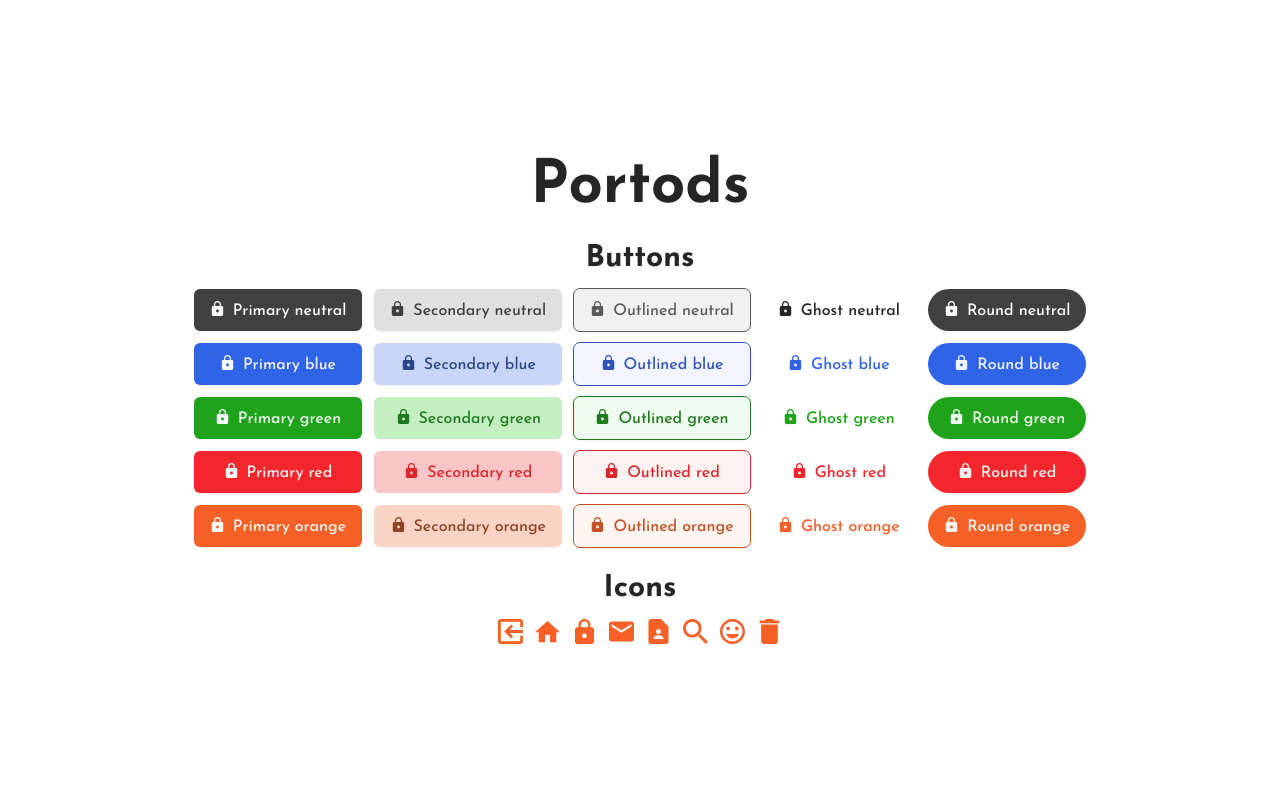
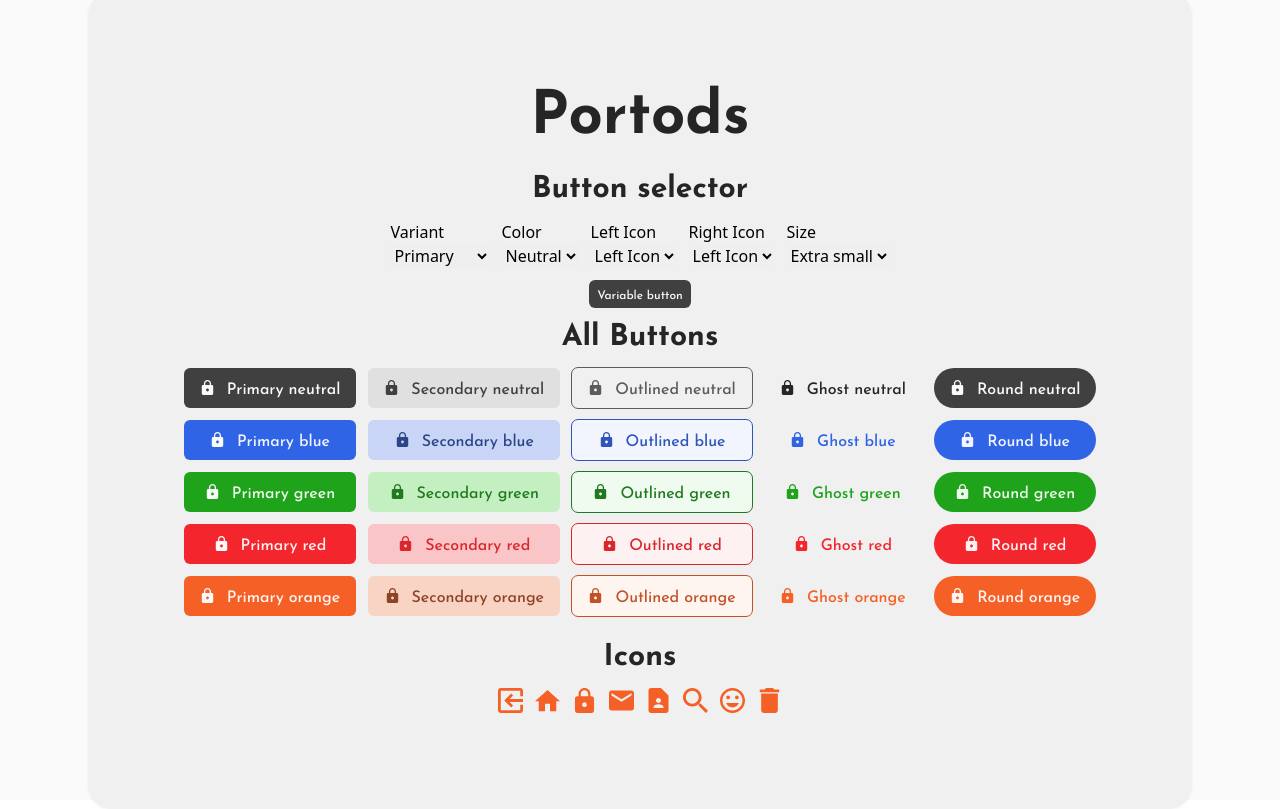
Before and after one commit to TheFlyingWhale/portods, a React (Create React App) app: page / in a window 1280 px wide. Built offline with nearby package versions, Linux system fonts and the light colour scheme.

Commit message:
add sizes to buttons

```diff
--- a/src/App.tsx
+++ b/src/App.tsx
@@ -5,8 +5,8 @@ import ShowcaseIcons from "./showCase/ShowcaseIcons";
 
 const App = () => {
     return (
-        <VStack className="bg-slate-200 h-screen justify-center items-center">
-            <VStack className="w-1/2 h-1/2 bg-white justify-center items-center rounded-3xl drop-shadow-sm gap-6">
+        <VStack className="bg-neutral-100 h-screen justify-center items-center">
+            <VStack className=" bg-neutral-150 justify-center items-center rounded-3xl drop-shadow-sm gap-6 p-24">
                 <Heading className="text-6xl">Portods</Heading>
                 <ShowcaseButtons />
                 <ShowcaseIcons />
--- a/src/components/form/Button.tsx
+++ b/src/components/form/Button.tsx
@@ -4,22 +4,81 @@ import IconContainer from "../icons/IconContainer";
 import { HStack, Text } from "../";
 
 /* To do:
-    rewrite to handle different sizes
     smarter way to handle colors and variants
  */
+
+const BORDER_RADIUS = "rounded-md";
+const FONT = "font-primary font-medium";
+const SIZE_EXTRA_SMALL = `px-2 py-1.5 text-xs`;
+const SIZE_SMALL = `px-3 py-2 text-sm`;
+const SIZE_MEDIUM = `px-4 py-2.5 text-base`;
+const SIZE_LARGE = `px-5 py-3 text-xl`;
+const ICON_SIZE_EXTRA_SMALL = 10;
+const ICON_SIZE_SMALL = 13;
+const ICON_SIZE_MEDIUM = 15;
+const ICON_SIZE_LARGE = 20;
+const GAP_SIZE_EXTRA_SMALL = `gap-2`;
+const GAP_SIZE_SMALL = `gap-2`;
+const GAP_SIZE_MEDIUM = `gap-3`;
+const GAP_SIZE_LARGE = `gap-4`;
+
+const getButtonSize = (size: ButtonSize) => {
+    if (size === "xs") return SIZE_EXTRA_SMALL;
+
+    if (size === "sm") return SIZE_SMALL;
+
+    if (size === "lg") return SIZE_LARGE;
+
+    return SIZE_MEDIUM;
+};
+
+const getIconSize = (size: ButtonSize) => {
+    if (size === "xs") return ICON_SIZE_EXTRA_SMALL;
+
+    if (size === "sm") return ICON_SIZE_SMALL;
+
+    if (size === "lg") return ICON_SIZE_LARGE;
+
+    return ICON_SIZE_MEDIUM;
+};
+
+const getGapSize = (size: ButtonSize) => {
+    if (size === "xs") return GAP_SIZE_EXTRA_SMALL;
+
+    if (size === "sm") return GAP_SIZE_SMALL;
+
+    if (size === "lg") return GAP_SIZE_LARGE;
+
+    return GAP_SIZE_MEDIUM;
+};
+
+export type ButtonVariant =
+    | "primary"
+    | "secondary"
+    | "outlined"
+    | "ghost"
+    | "round"
+    | undefined;
+
+export type ButtonColor =
+    | "neutral"
+    | "blue"
+    | "green"
+    | "red"
+    | "orange"
+    | undefined;
+
+export type ButtonSize = "xs" | "sm" | "md" | "lg" | undefined;
 
 interface ButtonProps {
     children: React.ReactNode;
     className?: string;
-    variant?: "primary" | "secondary" | "outlined" | "ghost" | "round";
-    color?: "neutral" | "blue" | "green" | "red" | "orange";
+    variant?: ButtonVariant;
+    color?: ButtonColor;
     leftIcon?: React.ReactNode;
     rightIcon?: React.ReactNode;
+    size?: ButtonSize;
 }
-
-const PADDING = "px-4 pt-2.5 pb-3";
-const BORDER_RADIUS = "rounded-md";
-const FONT = "font-primary font-medium";
 
 const Button: React.FC<ButtonProps> = ({
     children,
@@ -28,6 +87,7 @@ const Button: React.FC<ButtonProps> = ({
     color = "neutral",
     leftIcon,
     rightIcon,
+    size = "md",
 }) => {
     if (variant === "secondary")
         return (
@@ -36,6 +96,7 @@ const Button: React.FC<ButtonProps> = ({
                 rightIcon={rightIcon}
                 className={className}
                 color={color}
+                size={size}
             >
                 {children}
             </Secondary>
@@ -48,6 +109,7 @@ const Button: React.FC<ButtonProps> = ({
                 rightIcon={rightIcon}
                 className={className}
                 color={color}
+                size={size}
             >
                 {children}
             </Outlined>
@@ -60,6 +122,7 @@ const Button: React.FC<ButtonProps> = ({
                 rightIcon={rightIcon}
                 className={className}
                 color={color}
+                size={size}
             >
                 {children}
             </Ghost>
@@ -72,6 +135,7 @@ const Button: React.FC<ButtonProps> = ({
                 rightIcon={rightIcon}
                 className={className}
                 color={color}
+                size={size}
             >
                 {children}
             </Round>
@@ -83,6 +147,7 @@ const Button: React.FC<ButtonProps> = ({
             rightIcon={rightIcon}
             className={className}
             color={color}
+            size={size}
         >
             {children}
         </Primary>
@@ -97,6 +162,7 @@ const Primary: React.FC<ButtonProps> = ({
     color = "neutral",
     leftIcon,
     rightIcon,
+    size = "md",
 }) => {
     const getColorClasses = (color: string) => {
         switch (color) {
@@ -116,20 +182,30 @@ const Primary: React.FC<ButtonProps> = ({
     return (
         <button
             className={twMerge(
-                `${getColorClasses(
-                    color
-                )} ${PADDING} ${BORDER_RADIUS} ${FONT} ${className}`
+                `${getColorClasses(color)} ${getButtonSize(
+                    size
+                )} ${BORDER_RADIUS} ${FONT} ${className}`
             )}
         >
-            <HStack className="justify-center items-center gap-2 whitespace-nowrap">
+            <HStack
+                className={`justify-center items-center whitespace-nowrap ${getGapSize(
+                    size
+                )}`}
+            >
                 {leftIcon && (
-                    <IconContainer className="fill-neutral-100" size={15}>
+                    <IconContainer
+                        className="fill-neutral-100"
+                        size={getIconSize(size)}
+                    >
                         {leftIcon}
                     </IconContainer>
                 )}
                 <Text className={`leading-none mt-1`}>{children}</Text>
                 {rightIcon && (
-                    <IconContainer className="fill-neutral-100" size={15}>
+                    <IconContainer
+                        className="fill-neutral-100"
+                        size={getIconSize(size)}
+                    >
                         {rightIcon}
                     </IconContainer>
                 )}
@@ -144,6 +220,7 @@ const Secondary: React.FC<ButtonProps> = ({
     color = "neutral",
     leftIcon,
     rightIcon,
+    size = "md",
 }) => {
     const [isMouseOver, setIsMouseOver] = useState(false);
     const [isMouseDown, setIsMouseDown] = useState(false);
@@ -211,24 +288,34 @@ const Secondary: React.FC<ButtonProps> = ({
     return (
         <button
             className={twMerge(
-                `${getColorClasses(
-                    color
-                )} ${PADDING} ${BORDER_RADIUS} ${FONT} ${className}`
+                `${getColorClasses(color)} ${getButtonSize(
+                    size
+                )} ${BORDER_RADIUS} ${FONT} ${className}`
             )}
             onMouseOver={() => setIsMouseOver(true)}
             onMouseLeave={() => setIsMouseOver(false)}
             onMouseDown={() => setIsMouseDown(true)}
             onMouseUp={() => setIsMouseDown(false)}
         >
-            <HStack className="justify-center items-center gap-2 whitespace-nowrap">
+            <HStack
+                className={`justify-center items-center whitespace-nowrap ${getGapSize(
+                    size
+                )}`}
+            >
                 {leftIcon && (
-                    <IconContainer className={getIconFill(color)} size={15}>
+                    <IconContainer
+                        className={getIconFill(color)}
+                        size={getIconSize(size)}
+                    >
                         {leftIcon}
                     </IconContainer>
                 )}
                 <Text className="leading-none mt-1">{children}</Text>
                 {rightIcon && (
-                    <IconContainer className={getIconFill(color)} size={15}>
+                    <IconContainer
+                        className={getIconFill(color)}
+                        size={getIconSize(size)}
+                    >
                         {rightIcon}
                     </IconContainer>
                 )}
@@ -243,6 +330,7 @@ const Outlined: React.FC<ButtonProps> = ({
     color = "neutral",
     leftIcon,
     rightIcon,
+    size = "md",
 }) => {
     const [isMouseOver, setIsMouseOver] = useState(false);
     const [isMouseDown, setIsMouseDown] = useState(false);
@@ -344,24 +432,34 @@ const Outlined: React.FC<ButtonProps> = ({
     return (
         <button
             className={twMerge(
-                `${getColorClasses(
-                    color
-                )} ${PADDING} ${BORDER_RADIUS} ${FONT} ${className}`
+                `${getColorClasses(color)} ${getButtonSize(
+                    size
+                )} ${BORDER_RADIUS} ${FONT} ${className}`
             )}
             onMouseOver={() => setIsMouseOver(true)}
             onMouseLeave={() => setIsMouseOver(false)}
             onMouseDown={() => setIsMouseDown(true)}
             onMouseUp={() => setIsMouseDown(false)}
         >
-            <HStack className="justify-center items-center gap-2 whitespace-nowrap">
+            <HStack
+                className={`justify-center items-center whitespace-nowrap ${getGapSize(
+                    size
+                )}`}
+            >
                 {leftIcon && (
-                    <IconContainer className={getIconFill(color)} size={15}>
+                    <IconContainer
+                        className={getIconFill(color)}
+                        size={getIconSize(size)}
+                    >
                         {leftIcon}
                     </IconContainer>
                 )}
                 <Text className="leading-none mt-1">{children}</Text>
                 {rightIcon && (
-                    <IconContainer className={getIconFill(color)} size={15}>
+                    <IconContainer
+                        className={getIconFill(color)}
+                        size={getIconSize(size)}
+                    >
                         {rightIcon}
                     </IconContainer>
                 )}
@@ -376,6 +474,7 @@ const Ghost: React.FC<ButtonProps> = ({
     color = "neutral",
     leftIcon,
     rightIcon,
+    size = "md",
 }) => {
     const [isMouseOver, setIsMouseOver] = useState(false);
     const [isMouseDown, setIsMouseDown] = useState(false);
@@ -443,24 +542,34 @@ const Ghost: React.FC<ButtonProps> = ({
     return (
         <button
             className={twMerge(
-                `${getColorClasses(
-                    color
-                )} ${PADDING} ${BORDER_RADIUS} ${FONT} ${className}`
+                `${getColorClasses(color)} ${getButtonSize(
+                    size
+                )} ${BORDER_RADIUS} ${FONT} ${className}`
             )}
             onMouseOver={() => setIsMouseOver(true)}
             onMouseLeave={() => setIsMouseOver(false)}
             onMouseDown={() => setIsMouseDown(true)}
             onMouseUp={() => setIsMouseDown(false)}
         >
-            <HStack className="justify-center items-center gap-2 whitespace-nowrap">
+            <HStack
+                className={`justify-center items-center whitespace-nowrap ${getGapSize(
+                    size
+                )}`}
+            >
                 {leftIcon && (
-                    <IconContainer className={getIconFill(color)} size={15}>
+                    <IconContainer
+                        className={getIconFill(color)}
+                        size={getIconSize(size)}
+                    >
                         {leftIcon}
                     </IconContainer>
                 )}
                 <Text className="leading-none mt-1">{children}</Text>
                 {rightIcon && (
-                    <IconContainer className={getIconFill(color)} size={15}>
+                    <IconContainer
+                        className={getIconFill(color)}
+                        size={getIconSize(size)}
+                    >
                         {rightIcon}
                     </IconContainer>
                 )}
@@ -475,6 +584,7 @@ const Round: React.FC<ButtonProps> = ({
     color = "neutral",
     leftIcon,
     rightIcon,
+    size = "md",
 }) => {
     const [isMouseOver, setIsMouseOver] = useState(false);
     const [isMouseDown, setIsMouseDown] = useState(false);
@@ -542,24 +652,34 @@ const Round: React.FC<ButtonProps> = ({
     return (
         <button
             className={twMerge(
-                `${getColorClasses(
-                    color
-                )} ${PADDING} ${FONT} rounded-full ${className}`
+                `${getColorClasses(color)} ${getButtonSize(
+                    size
+                )} ${FONT} rounded-full ${className}`
             )}
             onMouseOver={() => setIsMouseOver(true)}
             onMouseLeave={() => setIsMouseOver(false)}
             onMouseDown={() => setIsMouseDown(true)}
             onMouseUp={() => setIsMouseDown(false)}
         >
-            <HStack className="justify-center items-center gap-2 whitespace-nowrap">
+            <HStack
+                className={`justify-center items-center whitespace-nowrap ${getGapSize(
+                    size
+                )}`}
+            >
                 {leftIcon && (
-                    <IconContainer className={getIconFill(color)} size={15}>
+                    <IconContainer
+                        className={getIconFill(color)}
+                        size={getIconSize(size)}
+                    >
                         {leftIcon}
                     </IconContainer>
                 )}
                 <Text className="leading-none mt-1">{children}</Text>
                 {rightIcon && (
-                    <IconContainer className={getIconFill(color)} size={15}>
+                    <IconContainer
+                        className={getIconFill(color)}
+                        size={getIconSize(size)}
+                    >
                         {rightIcon}
                     </IconContainer>
                 )}
--- a/src/showCase/ShowcaseButtons.tsx
+++ b/src/showCase/ShowcaseButtons.tsx
@@ -1,10 +1,150 @@
-import React from "react";
-import { Button, Heading, HStack, IconLock, VStack } from "../components";
+import React, { useState } from "react";
+import {
+    Button,
+    Heading,
+    HStack,
+    IconHome,
+    IconLock,
+    Label,
+    VStack,
+} from "../components";
+import {
+    ButtonVariant,
+    ButtonColor,
+    ButtonSize,
+} from "../components/form/Button";
 
 const ShowcaseButtons: React.FC = () => {
     return (
         <VStack className="gap-3 items-center">
-            <Heading as="h2">Buttons</Heading>
+            <ButtonSelector />
+            <AllButtons />
+        </VStack>
+    );
+};
+
+export default ShowcaseButtons;
+
+const ButtonSelector = () => {
+    const [variant, setVariant] = useState<ButtonVariant>(undefined);
+    const [color, setColor] = useState<ButtonColor>(undefined);
+    const [leftIcon, setLeftIcon] = useState<string>("");
+    const [rightIcon, setRightIcon] = useState<string>("");
+    const [size, setSize] = useState<ButtonSize>("xs");
+
+    const IconSelector = ({
+        onChange,
+        id,
+        name,
+    }: {
+        onChange: (event) => void;
+        id: string;
+        name: string;
+    }) => {
+        return (
+            <select
+                id={id}
+                name={name}
+                onChange={(e) => onChange(e.target.value)}
+            >
+                <option value="">Left Icon</option>
+                <option value="home">Home</option>
+            </select>
+        );
+    };
+
+    return (
+        <>
+            <Heading as="h2">Button selector</Heading>
+            <HStack className="gap-3">
+                <VStack>
+                    <Label htmlFor="variant">Variant</Label>
+                    <select
+                        id="variant"
+                        name="variant"
+                        onChange={(e) =>
+                            setVariant(e.target.value as ButtonVariant)
+                        }
+                    >
+                        <option value="primary">Primary</option>
+                        <option value="secondary">Secondary</option>
+                        <option value="outlined">Outlined</option>
+                        <option value="ghost">Ghost</option>
+                        <option value="round">Round</option>
+                    </select>
+                </VStack>
+                <VStack>
+                    <Label htmlFor="color">Color</Label>
+                    <select
+                        id="color"
+                        name="color"
+                        onChange={(e) =>
+                            setColor(e.target.value as ButtonColor)
+                        }
+                    >
+                        <option value="neutral">Neutral</option>
+                        <option value="blue">Blue</option>
+                        <option value="green">Green</option>
+                        <option value="red">Red</option>
+                        <option value="orange">Orange</option>
+                    </select>
+                </VStack>
+                <VStack>
+                    <Label htmlFor="leftIcon">Left Icon</Label>
+                    <IconSelector
+                        name="leftIcon"
+                        id="leftIcon"
+                        onChange={(value) => setLeftIcon(value)}
+                    />
+                </VStack>
+                <VStack>
+                    <Label htmlFor="rightIcon">Right Icon</Label>
+                    <IconSelector
+                        name="rightIcon"
+                        id="rightIcon"
+                        onChange={(value) => setRightIcon(value)}
+                    />
+                </VStack>
+                <VStack>
+                    <Label htmlFor="size">Size</Label>
+                    <select
+                        id="size"
+                        name="size"
+                        onChange={(e) => setSize(e.target.value as ButtonSize)}
+                    >
+                        <option value="xs">Extra small</option>
+                        <option value="sm">Small</option>
+                        <option value="md">Medium</option>
+                        <option value="lg">Large</option>
+                    </select>
+                </VStack>
+            </HStack>
+            <Button
+                variant={variant}
+                color={color}
+                leftIcon={getIcon(leftIcon)}
+                rightIcon={getIcon(rightIcon)}
+                size={size}
+            >
+                Variable button
+            </Button>
+        </>
+    );
+};
+
+const getIcon = (icon: string) => {
+    switch (icon) {
+        case "home":
+            return <IconHome />;
+        default:
+            return;
+    }
+};
+
+const AllButtons = () => {
+    return (
+        <>
+            <Heading as="h2">All Buttons</Heading>
             <HStack className="gap-3">
                 <VStack className="gap-3">
                     <Button leftIcon={<IconLock />}>Primary neutral</Button>
@@ -186,8 +326,6 @@ const ShowcaseButtons: React.FC = () => {
                     </Button>
                 </VStack>
             </HStack>
-        </VStack>
+        </>
     );
 };
-
-export default ShowcaseButtons;
```
